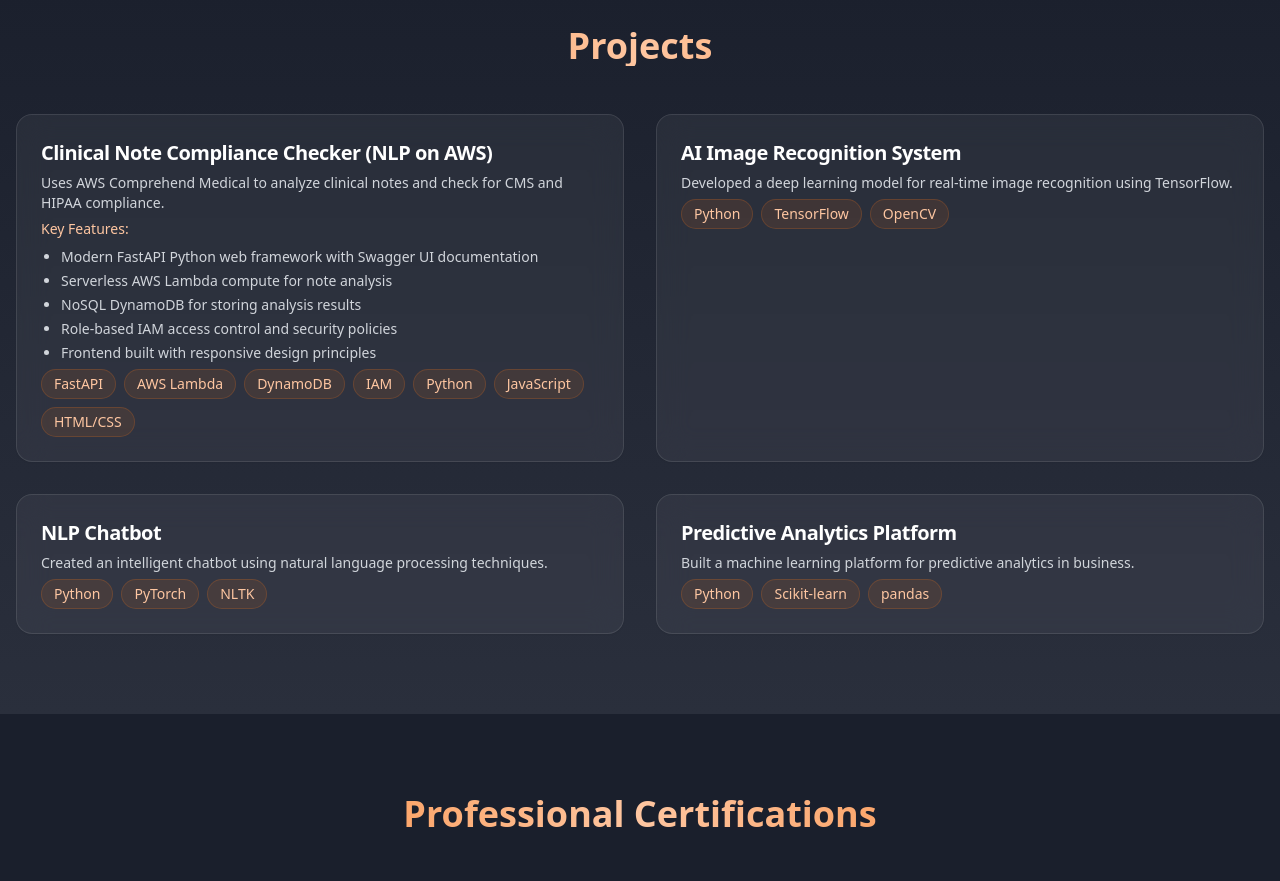
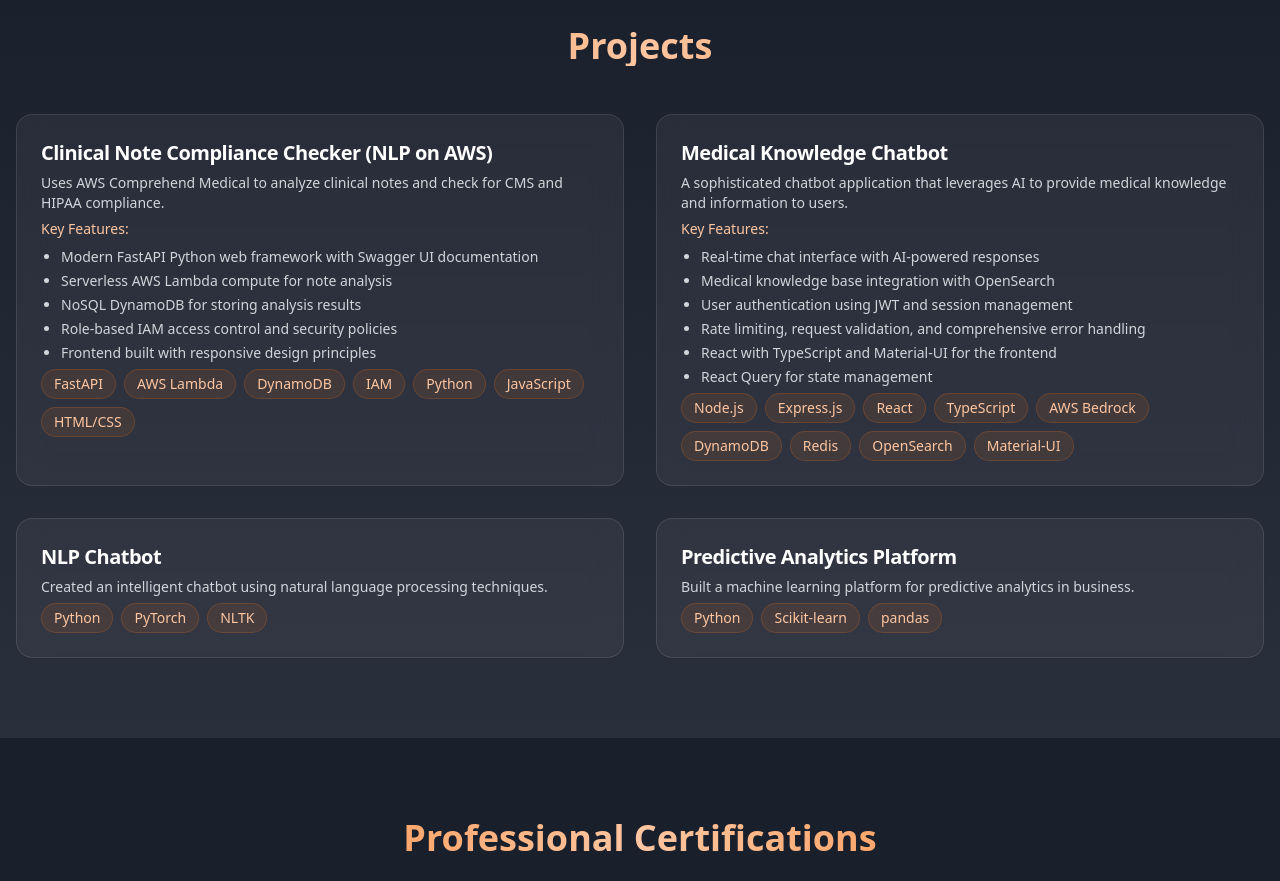
Before and after one commit to PaulCertified/main, a React (Vite) app: page / in a window 1280 px wide. Shown: the part 1240-2121 px from the top of the page. Built offline with nearby package versions, Linux system fonts and the light colour scheme.

Commit message:
Update projects section
Update the projects section to remove the image recognition project and add the medical knowledge chatbot project.

```diff
--- a/src/components/ProjectsSection.tsx
+++ b/src/components/ProjectsSection.tsx
@@ -16,9 +16,17 @@ const projects = [
     ]
   },
   {
-    title: "AI Image Recognition System",
-    description: "Developed a deep learning model for real-time image recognition using TensorFlow.",
-    tech: ["Python", "TensorFlow", "OpenCV"],
+    title: "Medical Knowledge Chatbot",
+    description: "A sophisticated chatbot application that leverages AI to provide medical knowledge and information to users.",
+    tech: ["Node.js", "Express.js", "React", "TypeScript", "AWS Bedrock", "DynamoDB", "Redis", "OpenSearch", "Material-UI"],
+    details: [
+      "Real-time chat interface with AI-powered responses",
+      "Medical knowledge base integration with OpenSearch",
+      "User authentication using JWT and session management",
+      "Rate limiting, request validation, and comprehensive error handling",
+      "React with TypeScript and Material-UI for the frontend",
+      "React Query for state management"
+    ]
   },
   {
     title: "NLP Chatbot",
```
